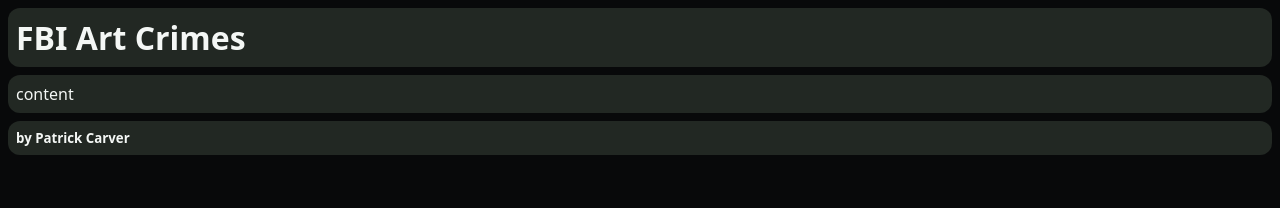
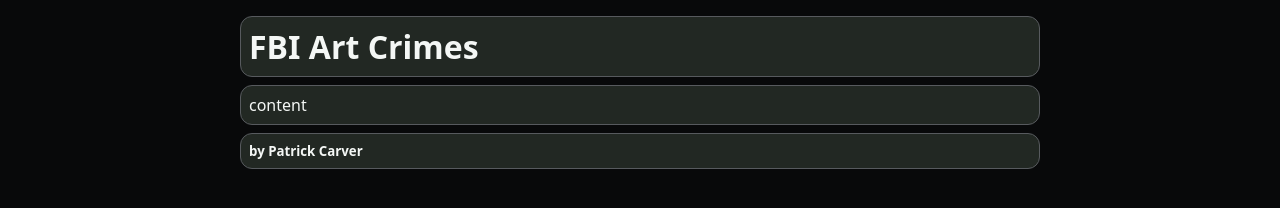
Before and after one commit to patrickcarver/fbi-artcrimes-ui, a website built with Vite: page index.html in a window 1280 px wide. Built offline with nearby package versions, Linux system fonts and the light colour scheme.

Commit message:
some main page styling

```diff
--- a/index.css
+++ b/index.css
@@ -29,24 +29,39 @@
 }
 
 :root {
-    background: var(--black, black);
-    color: var(--bright-snow, white);
+    --root-background-color: var(--black, #08090aff);
+    --primary-text-color: var(--bright-snow, #f4f7f5ff);
+
+    background: var(--root-background-color);
+    color: var(--primary-text-color, white);
     font-family: system-ui;
+}
+
+body {
+    display: flex;
+    justify-content: center;
+    min-height: 100vh;
+    margin: 0;
 }
 
 main {
     display: flex;
     flex-direction: column;
     gap: 0.5rem;
+    width: 100%;
+    min-width: 320px;
+    max-width: 800px;
+    padding: 1rem;
 }
 
 header,
 footer,
 section {
-    background: var(--carbon-black, black);
+    background: var(--carbon-black, darkgray);
     border-radius: 12px;
     box-sizing: border-box;
     padding: 0.5rem;
+    border: 1px solid var(--charcoal, #575a5eff);
 }
 
 header h1,
```
Also changed, not shown: js/fbi-view-grid.js (added).
